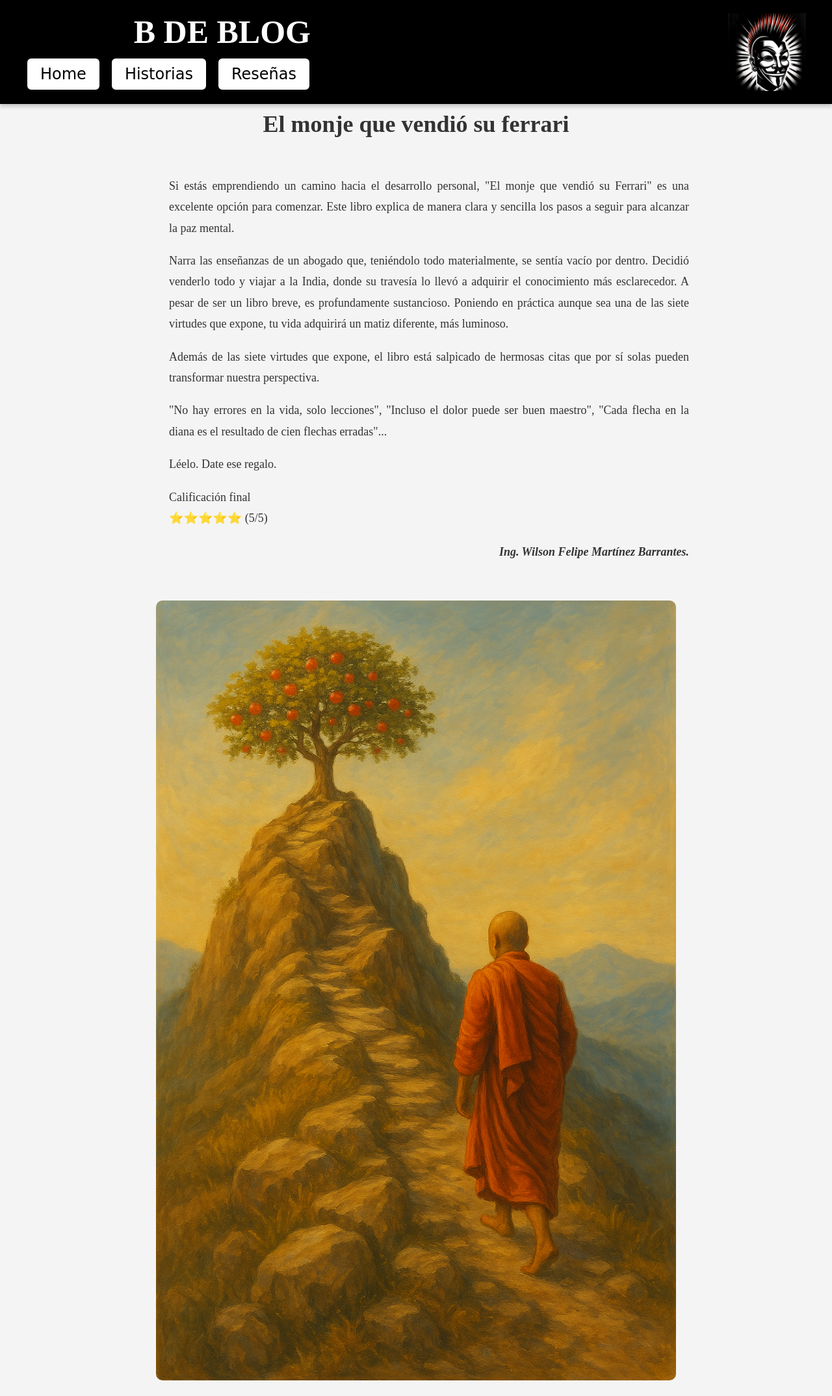
After one commit to WMARBAR/myPage_WFM, a Flask app: page /rese_ElMonje_Sharma in a window 1280 px wide. The commit adds this page. Shown: the whole page at 65% size. Run offline with Flask 3, Linux system fonts and the light colour scheme; some web fonts are replaced.

Commit message:
Reseña del monje que vendio su ferrari

```diff
--- a/app.py
+++ b/app.py
@@ -42,6 +42,10 @@ def rese_fwtbt_Heminghway():
 def rese_trilogiaCosmica_Lewis():
     return render_template('rese_trilogiaCosmica_Lewis.html')  # Archivo rese_trilogiaCosmica_Lewis
 
+@app.route('/rese_ElMonje_Sharma')
+def rese_ElMonje_Sharma():
+    return render_template('rese_ElMonje_Sharma.html')  # Archivo rese_ElMonje_Sharma
+
 if __name__ == '__main__':
     port = int(os.environ.get("PORT", 5000))  # Usa el puerto de Render o 5000 por defecto
     app.run(debug=True, host='0.0.0.0', port=port)  # Cambia host a '0.0.0.0'
--- /dev/null
+++ b/templates/rese_ElMonje_Sharma.html
@@ -0,0 +1,45 @@
+<!DOCTYPE html>
+<html lang="es">
+<head>
+    <meta charset="UTF-8">
+    <meta name="viewport" content="width=device-width, initial-scale=1.0">
+    <title>El monje que vendió su ferrari</title>
+    <link rel="icon" type="image/x-icon" href="{{ url_for('static', filename='guyfox.ico') }}">
+    <link rel="stylesheet" href="{{ url_for('static', filename='styles.css') }}" media="screen and (min-width: 768px)">
+    <link rel="stylesheet" href="{{ url_for('static', filename='styles-media.css') }}" media="screen and (max-width: 767px)">
+</head>
+<body>
+    <!-- Banner con menú integrado -->
+    <header class="banner">
+        <div class="banner-content">
+            <h1 class="banner-title">B DE BLOG</h1>
+            <nav class="banner-menu">
+                <button class="menu-button" onclick="location.href='/'">Home</button>
+                <button class="menu-button" onclick="location.href='/historias'">Historias</button>
+                <button class="menu-button" onclick="location.href='/resenas'">Reseñas</button>
+            </nav>
+        </div>
+        <img src="{{ url_for('static', filename='guyfox.webp') }}" alt="Blog Logo" class="banner-image">
+    </header>
+
+    <div class="container">
+        <h2 class="story-title">El monje que vendió su ferrari</h2>
+        <div class="story-text">
+
+            <p>Si estás emprendiendo un camino hacia el desarrollo personal, "El monje que vendió su Ferrari" es una excelente opción para comenzar. Este libro explica de manera clara y sencilla los pasos a seguir para alcanzar la paz mental.</p>
+            <p>Narra las enseñanzas de un abogado que, teniéndolo todo materialmente, se sentía vacío por dentro. Decidió venderlo todo y viajar a la India, donde su travesía lo llevó a adquirir el conocimiento más esclarecedor. A pesar de ser un libro breve, es profundamente sustancioso. Poniendo en práctica aunque sea una de las siete virtudes que expone, tu vida adquirirá un matiz diferente, más luminoso.</p>
+            <p>Además de las siete virtudes que expone, el libro está salpicado de hermosas citas que por sí solas pueden transformar nuestra perspectiva.</p>
+            <p>"No hay errores en la vida, solo lecciones", "Incluso el dolor puede ser buen maestro", "Cada flecha en la diana es el resultado de cien flechas erradas"...</p>
+            <p>Léelo. Date ese regalo.</p>
+            <p>Calificación final<br>
+            ⭐⭐⭐⭐⭐ (5/5)</p>
+            <p class="story-author">Ing. Wilson Felipe Martínez Barrantes.</p>
+
+        </div>
+
+        <div class="image-container">
+            <img src="{{ url_for('static', filename='Elmonje.png') }}" alt="El monje" class="story-image">
+        </div>
+    </div>
+</body>
+</html>
--- a/templates/resenas.html
+++ b/templates/resenas.html
@@ -29,6 +29,7 @@
         <button class="menu-button" onclick="location.href='/rese_frankenstein_mary'">Frankenstein : Mary Shelly</button>
         <button class="menu-button" onclick="location.href='/rese_fwtbt_Heminghway'">Por quien doblan las campanas : Heminghway</button>
         <button class="menu-button" onclick="location.href='/rese_trilogiaCosmica_Lewis'">La trilogía cosmica : C.S. Lewis</button>
+        <button class="menu-button" onclick="location.href='/rese_ElMonje_Sharma'">El monje que vendió su ferrari : Robin Sharma</button>
     </div>
 
     <div class="container">
```
Also changed, not shown: static/Elmonje.png (added).
